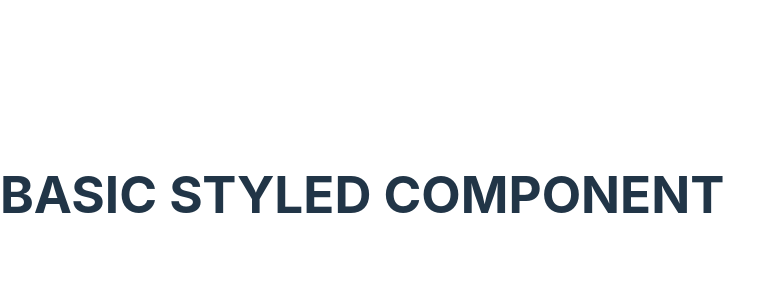
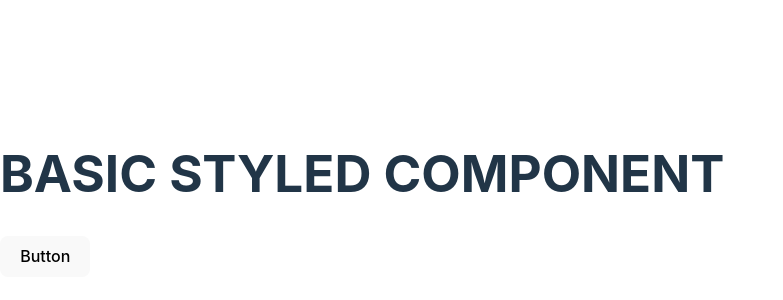
Before and after one commit to rineliniguezsosa/React-styled-component, a React (Vite) app: page / in a window 1280 px wide. Shown: the part 206-506 px from the top of the page, without its empty margins (0-783 px from the left). Built offline with nearby package versions, Linux system fonts and the light colour scheme.

Commit message:
creando el elemento html button

```diff
--- a/src/App.jsx
+++ b/src/App.jsx
@@ -3,6 +3,7 @@ function App() {
   return (
     <>
       <h1>BASIC STYLED COMPONENT</h1>
+      <button>Button</button>
     </>
   )
 }
```
